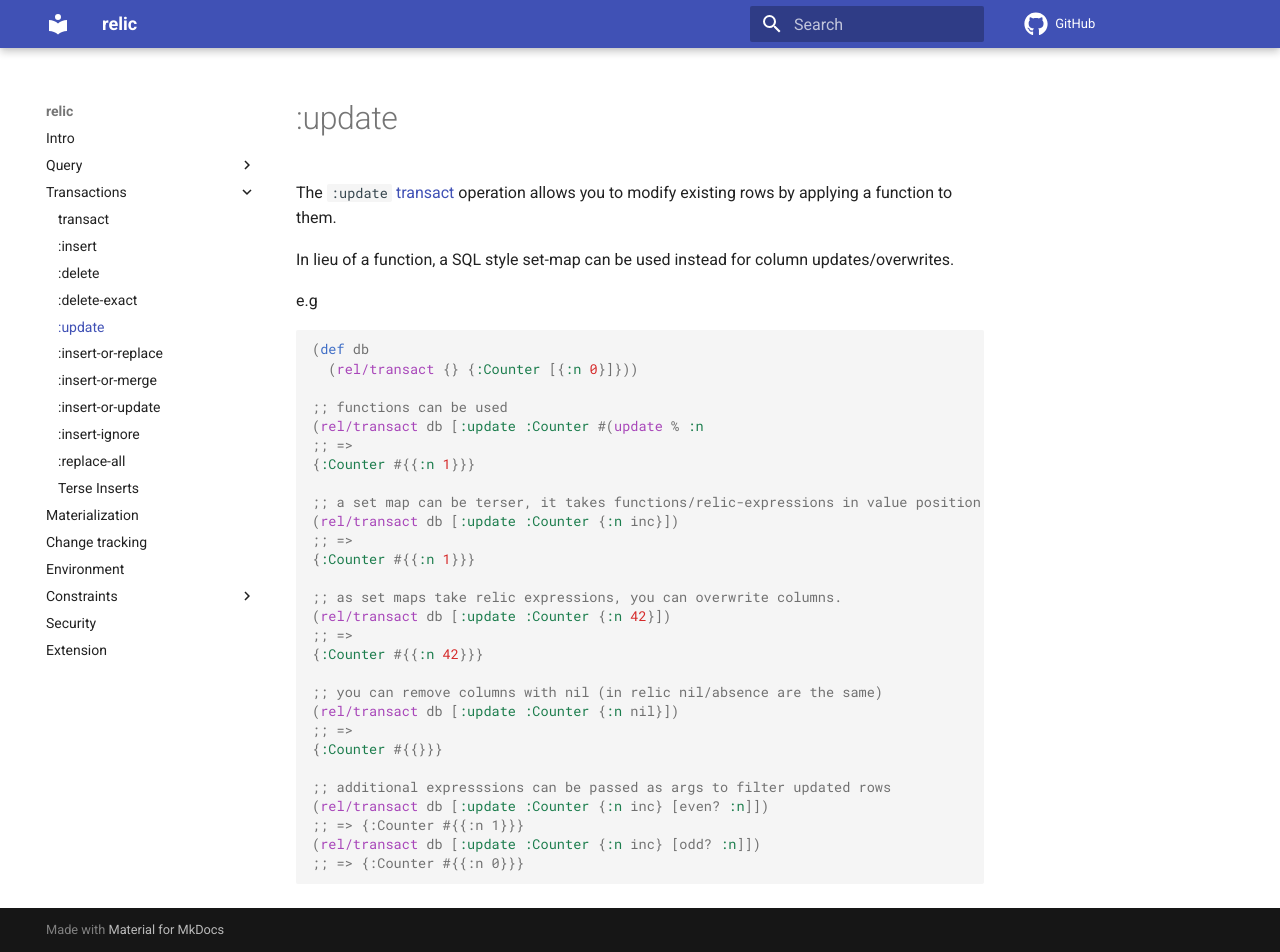
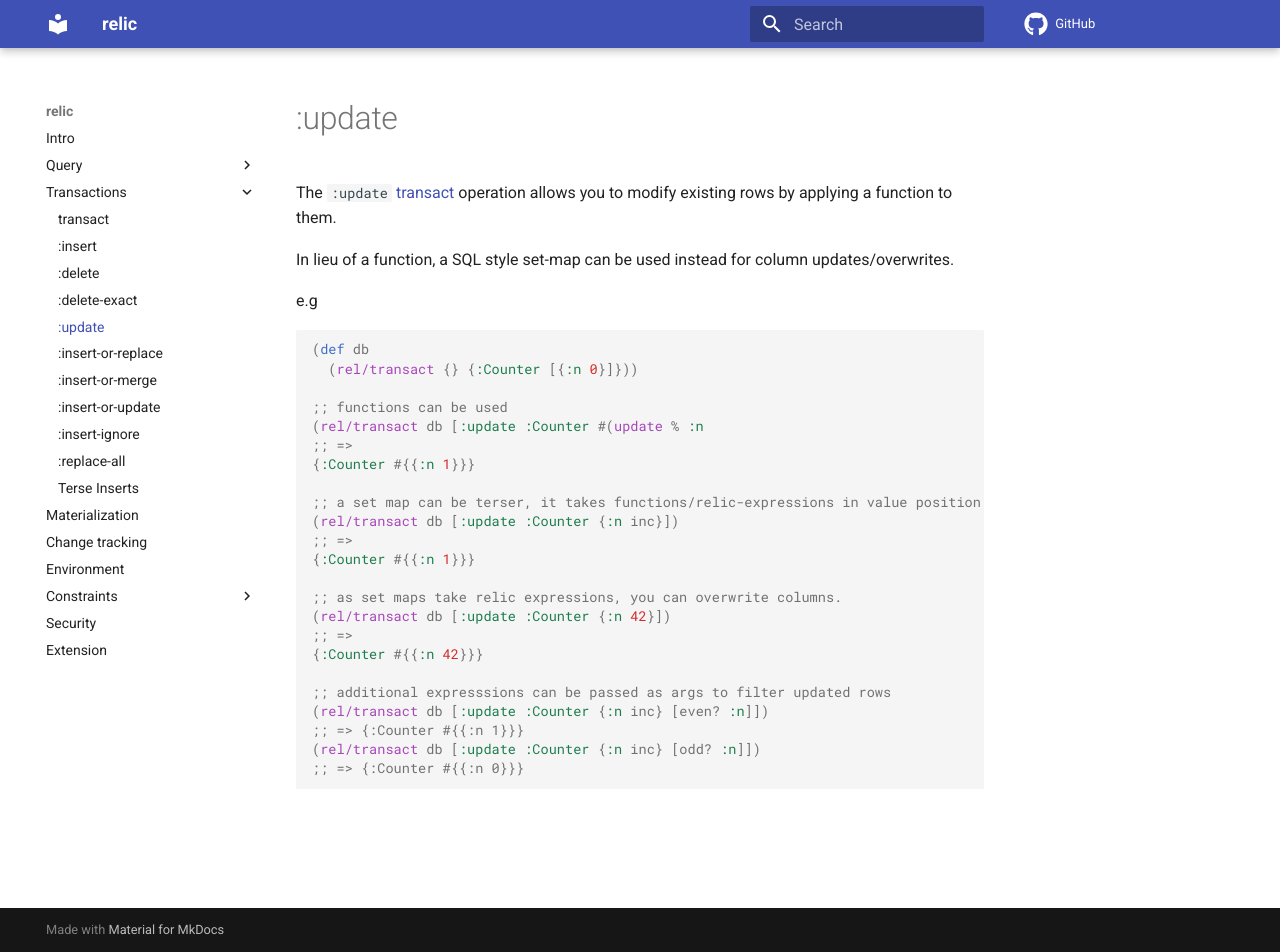
Before and after one commit to wotbrew/relic, an MkDocs documentation site: the page built from doc/update.md, in a window 1280 px wide and 952 px high. Built offline with MkDocs 1.6.1 and Material for MkDocs 9.7.7, drawn with Linux system fonts in a browser that asks for light colours; comment, search, counter and statistics services are not loaded.

Commit message:
removed now wrong update example

```diff
--- a/doc/update.md
+++ b/doc/update.md
@@ -25,11 +25,6 @@ e.g
 ;; =>
 {:Counter #{{:n 42}}}
 
-;; you can remove columns with nil (in relic nil/absence are the same)
-(rel/transact db [:update :Counter {:n nil}])
-;; =>
-{:Counter #{{}}}
-
 ;; additional expresssions can be passed as args to filter updated rows
 (rel/transact db [:update :Counter {:n inc} [even? :n]])
 ;; => {:Counter #{{:n 1}}}
```
